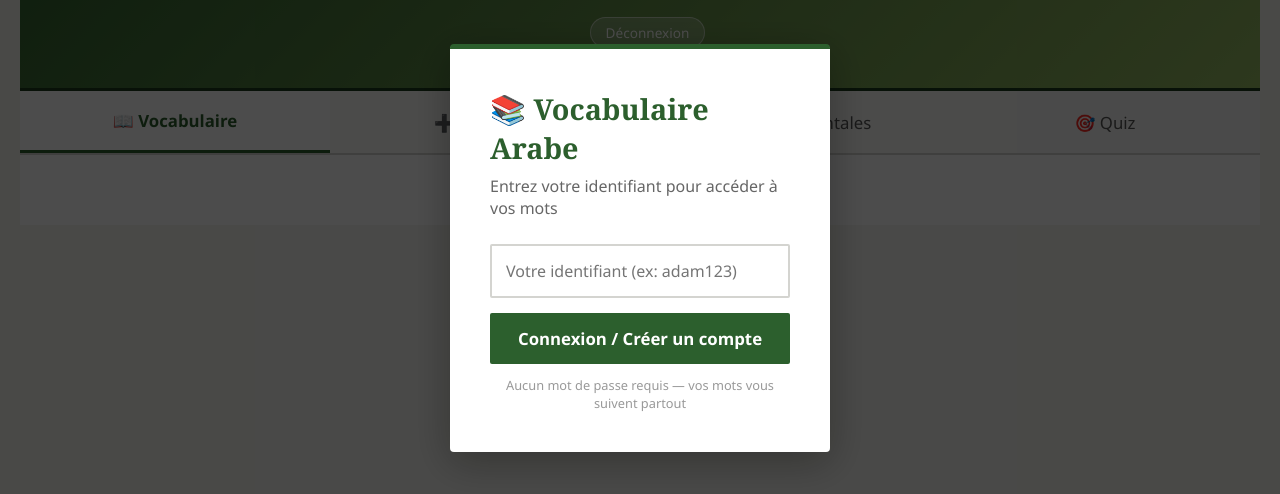
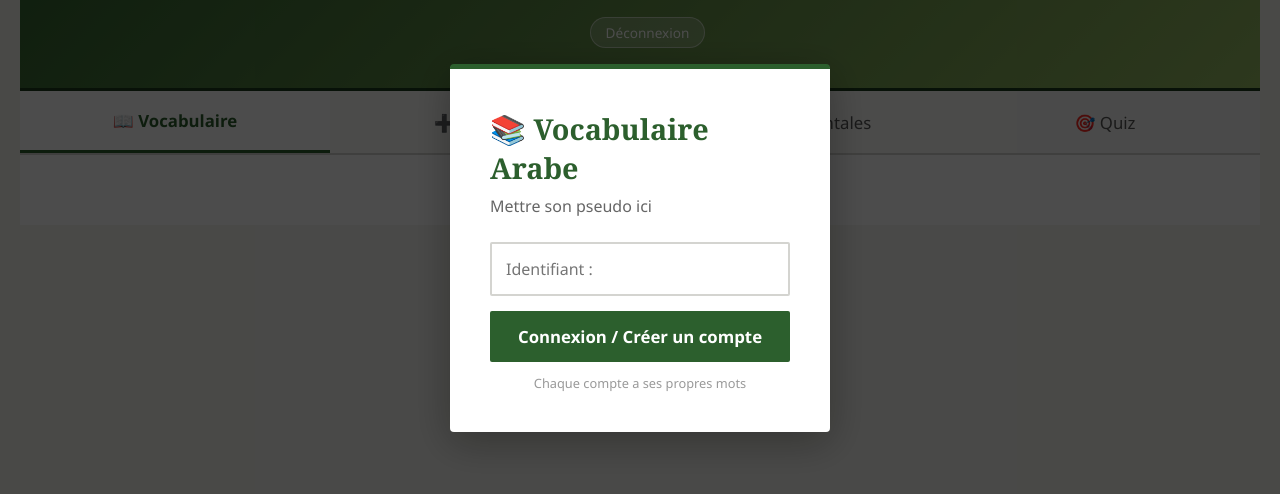
Before and after one commit to Firestromp1/vocabulaire, a plain HTML site: page index.html in a window 1280 px wide. Shown: the part 152-646 px from the top of the page. Drawn offline with nearby package versions, Linux system fonts and the light colour scheme.

Commit message:
Update index.html

```diff
--- a/index.html
+++ b/index.html
@@ -1181,9 +1181,9 @@
     <div id="auth-overlay" style="display:flex;position:fixed;top:0;left:0;width:100%;height:100%;background:rgba(0,0,0,0.7);z-index:1000;justify-content:center;align-items:center;">
         <div style="background:white;padding:40px;border-radius:4px;max-width:380px;width:90%;border-top:5px solid #2c5f2d;box-shadow:0 10px 40px rgba(0,0,0,0.3);">
             <h2 style="color:#2c5f2d;margin-bottom:8px;font-family:Georgia,serif;font-size:1.8em;">📚 Vocabulaire Arabe</h2>
-            <p style="color:#666;margin-bottom:25px;font-family:'Segoe UI',sans-serif;">Entrez votre identifiant pour accéder à vos mots</p>
+            <p style="color:#666;margin-bottom:25px;font-family:'Segoe UI',sans-serif;">Mettre son pseudo ici</p>
             <div id="auth-error" style="display:none;background:#fee;color:#c0392b;padding:10px;border-radius:2px;margin-bottom:15px;font-family:'Segoe UI',sans-serif;font-size:0.9em;"></div>
-            <input id="username-input" type="text" placeholder="Votre identifiant (ex: adam123)" autocomplete="off"
+            <input id="username-input" type="text" placeholder="Identifiant : " autocomplete="off"
                 style="width:100%;padding:14px;border:2px solid #d4d4d0;border-radius:2px;font-size:1em;font-family:'Segoe UI',sans-serif;box-sizing:border-box;margin-bottom:15px;"
                 onkeydown="if(event.key==='Enter')loginUser()"
             />
@@ -1191,7 +1191,7 @@
                 style="width:100%;padding:14px;background:#2c5f2d;color:white;border:none;border-radius:2px;font-size:1.05em;font-weight:600;cursor:pointer;font-family:'Segoe UI',sans-serif;">
                 Connexion / Créer un compte
             </button>
-            <p style="margin-top:12px;color:#999;font-size:0.8em;text-align:center;font-family:'Segoe UI',sans-serif;">Aucun mot de passe requis — vos mots vous suivent partout</p>
+            <p style="margin-top:12px;color:#999;font-size:0.8em;text-align:center;font-family:'Segoe UI',sans-serif;">Chaque compte a ses propres mots</p>
         </div>
     </div>
 
```
